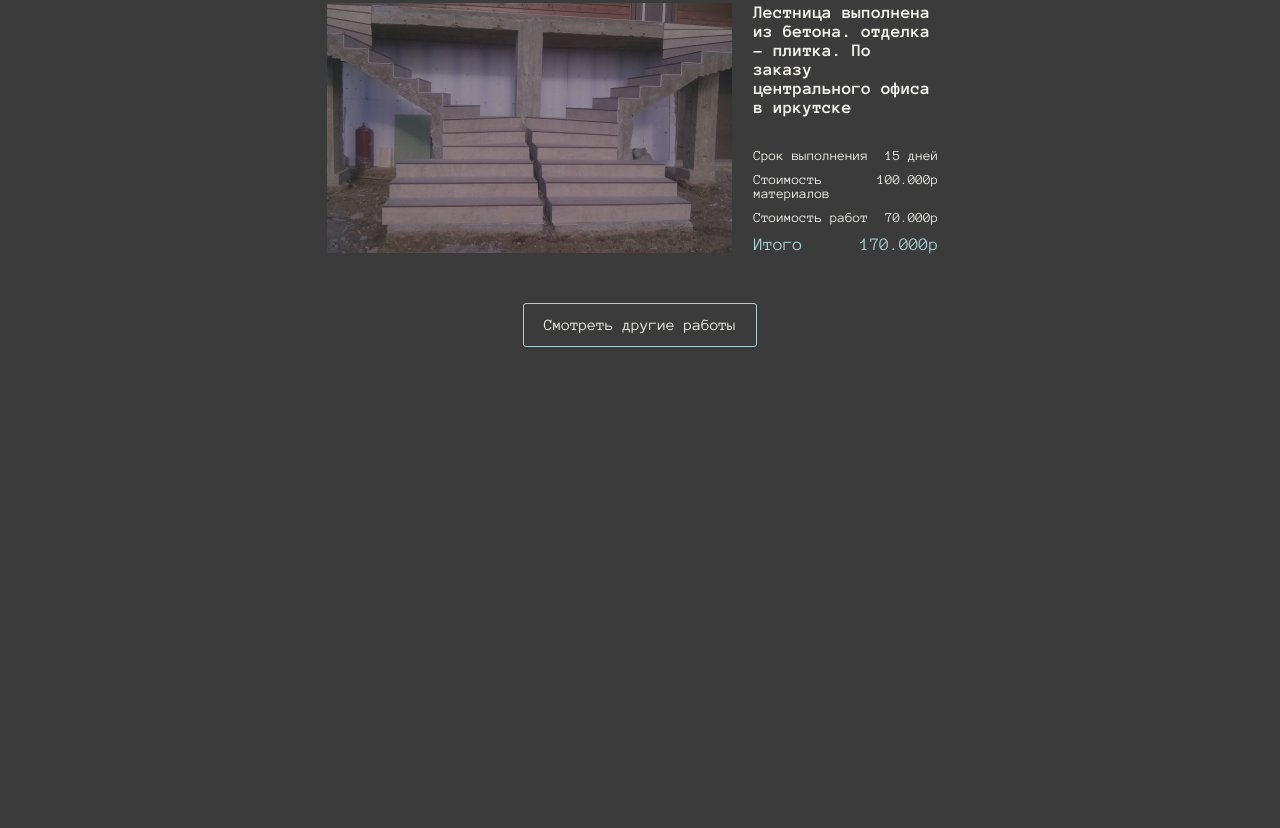
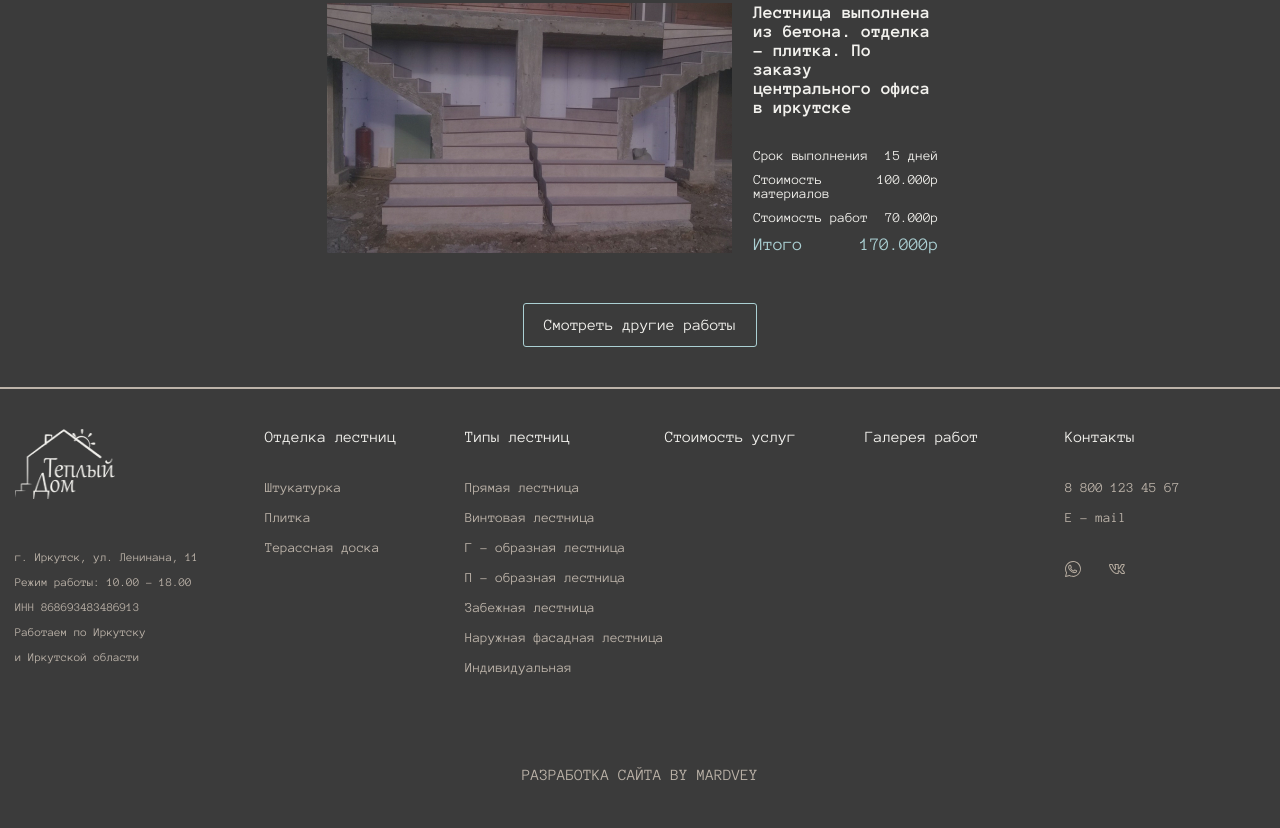
Before and after one commit to LapkiWEB/stairs-ikrutsk, a website: page app/index.html in a window 1280 px wide. Shown: the part 6373-7201 px from the top of the page. Before the commit the page ends 6760 px from the top, so only its background shows below. Drawn offline with Linux system fonts and the light colour scheme; files whose address does not match are found by name.

Commit message:
add footer

```diff
--- a/app/index.html
+++ b/app/index.html
@@ -577,7 +577,123 @@
 
   </section>
 
+  <footer class="footer">
+    <div class="container">
+      <div class="footer__wrapper">
+        <div class="footer__info">
+          <a href="index.html" class="footer__logo">
+            <img src="images/logo/logo.png" alt="">
+          </a>
+          <ul class="footer__box">
+            <li class="footer__info-text">г. Иркутск, ул. Ленинана, 11</li>
+            <li class="footer__info-text">Режим работы: 10.00 - 18.00</li>
+            <li class="footer__info-text">ИНН 868693483486913</li>
+            <li class="footer__info-text">Работаем по Иркутску</li>
+            <li class="footer__info-text">и Иркутской области</li>
+          </ul>
+        </div>
+        <div class="footer__inner">
+          <div class="footer__item">
+            <a href="#" class="footer__title">Отделка лестниц</a>
+            <ul class="footer__menu">
+              <li class="footer__list">
+                <a href="#" class="footer__list-link">
+                  Штукатурка
+                </a>
+              </li>
+              <li class="footer__list">
+                <a href="#" class="footer__list-link">
+                  Плитка
+                </a>
+              </li>
+              <li class="footer__list">
+                <a href="#" class="footer__list-link">
+                  Терассная доска
+                </a>
+              </li>
+            </ul>
+          </div>
+          <div class="footer__item">
+            <a href="#" class="footer__title">Типы лестниц</a>
+            <ul class="footer__menu">
+              <li class="footer__list">
+                <a href="#" class="footer__list-link">
+                  Прямая лестница
+                </a>
+              </li>
+              <li class="footer__list">
+                <a href="#" class="footer__list-link">
+                  Винтовая лестница
+                </a>
+              </li>
+              <li class="footer__list">
+                <a href="#" class="footer__list-link">
+                  Г - образная лестница
+                </a>
+              </li>
+              <li class="footer__list">
+                <a href="#" class="footer__list-link">
+                  П - образная лестница
+                </a>
+              </li>
+              <li class="footer__list">
+                <a href="#" class="footer__list-link">
+                  Забежная лестница
+                </a>
+              </li>
+              <li class="footer__list">
+                <a href="#" class="footer__list-link">
+                  Наружная фасадная лестница
+                </a>
+              </li>
+              <li class="footer__list">
+                <a href="#" class="footer__list-link">
+                  Индивидуальная
+                </a>
+              </li>
+            </ul>
+          </div>
+          <div class="footer__item">
+            <a href="#" class="footer__title">Стоимость услуг</a>
+          </div>
 
+          <div class="footer__item">
+            <a href="#" class="footer__title">Галерея работ</a>
+          </div>
+          <div class="footer__item">
+            <a href="#" class="footer__title">Контакты</a>
+            <ul class="footer__menu">
+              <li class="footer__list">
+                <a href="#" class="footer__list-link">
+                  8 800 123 45 67
+                </a>
+              </li>
+              <li class="footer__list">
+                <a href="#" class="footer__list-link">
+                  E - mail
+                </a>
+              </li>
+              <ul class="write__social footer__social">
+                <li class="write__social-list">
+                  <a class="write__social-link" href="#">
+                    <img src="images/icons/social1-white.svg" alt="">
+                  </a>
+                </li>
+                <li class="write__social-list">
+                  <a class="write__social-link" href="#">
+                    <img src="images/icons/social2-white.svg" alt="">
+                  </a>
+                </li>
+              </ul>
+            </ul>
+          </div>
+        </div>
+      </div>
+    </div>
+    <div class="footer__mardvey">
+      <a class="footer__mardvey-link" href="#">РАЗРАБОТКА САЙТА BY MARDVEY</a>
+    </div>
+  </footer>
 
 
 
--- a/app/scss/_media.scss
+++ b/app/scss/_media.scss
@@ -55,6 +55,10 @@
   .menu__arrow::before {
     display: none;
   }
+
+  .footer__inner{
+    flex-wrap: wrap;
+  }
 }
 
 
@@ -81,7 +85,22 @@
     width: 100%;
   }
 }
-
+@media(max-width: 880px) {
+  .footer__wrapper{
+    flex-wrap: wrap;
+  }
+  .footer__info{
+    order: 1;
+    width: 100%;
+    text-align: center;
+    margin: 0 auto;
+    justify-content: center;
+  }
+  .footer__inner{
+    justify-content: center;
+    text-align: center;
+  }
+}
 
 @media(max-width: 800px) {
   .benefits__inner,
@@ -256,6 +275,9 @@
   .header__btn{
     display: none;
   }
+  .header__menu{
+    height: 1078px;
+  }
   .title{
     margin-bottom: 15px;
     padding: 0 10px;
--- a/app/scss/style.scss
+++ b/app/scss/style.scss
@@ -24,9 +24,9 @@
    justify-content: space-between;
    align-items: center;
  }
- .header__logo {
+ .header__logo,
+ .footer__logo {
    width: 100px;
-
    img {
      width: 100px;
      height: 70px;
@@ -534,9 +534,69 @@
   text-align: center;
 }
 
-
-
 // end section gallery
 
+// start footer
+
+.footer{
+  padding: 40px 0;
+  border-top: 2px solid $line;
+  min-height: 418px;
+}
+.footer__wrapper {
+  display: flex;
+  justify-content: space-between;
+}
+.footer__info {
+  max-width: 230px;
+  width: 100%;
+  display: flex;
+  align-items: space-between;
+  flex-wrap: wrap
+}
+.footer__info-text {
+  @extend %AnPro-Regular;
+  font-size: 12px;
+  line-height: 25px;
+  color: $line;
+}
+.footer__inner {
+  display: flex;
+  justify-content: space-between;
+}
+.footer__item {
+  width: 200px;
+  margin-bottom: 30px;
+}
+.footer__title {
+  @extend %AnPro-Regular;
+  font-size: 16px;
+  line-height: 16px;
+  color: $text;
+  padding-bottom: 28px;
+}
+.footer__menu {
+  font-size: 14px;
+  line-height: 30px;
+  color: $line;
+}
+.footer__social{
+  padding: 0;
+  padding-top: 25px;
+}
+.footer__mardvey{
+  text-align: center;
+  position: relative;
+  padding-top: 50px;
+}
+.footer__mardvey-link{
+  @extend %AnPro-Regular;
+  font-size: 16px;
+  line-height: 25px;
+  text-transform: uppercase;
+  color: $line;
+}
+
+// end footer
 
  @import 'media';
```
Also changed, not shown: app/css/style.min.css, app/images/icons/e-mail-white.svg (added), app/images/icons/phone-white.svg (added), app/images/icons/social1-white.svg (added), app/images/icons/social2-white.svg (added).
